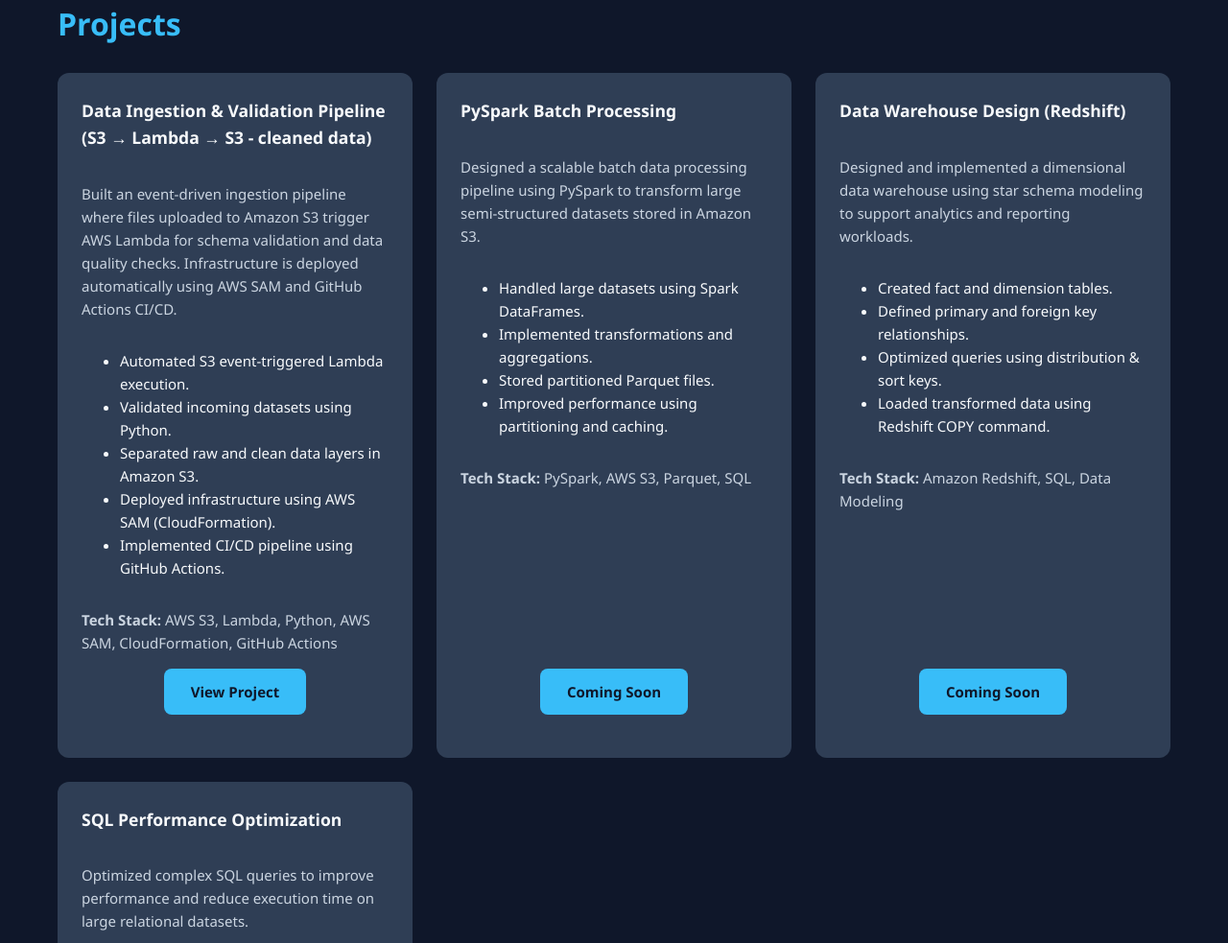
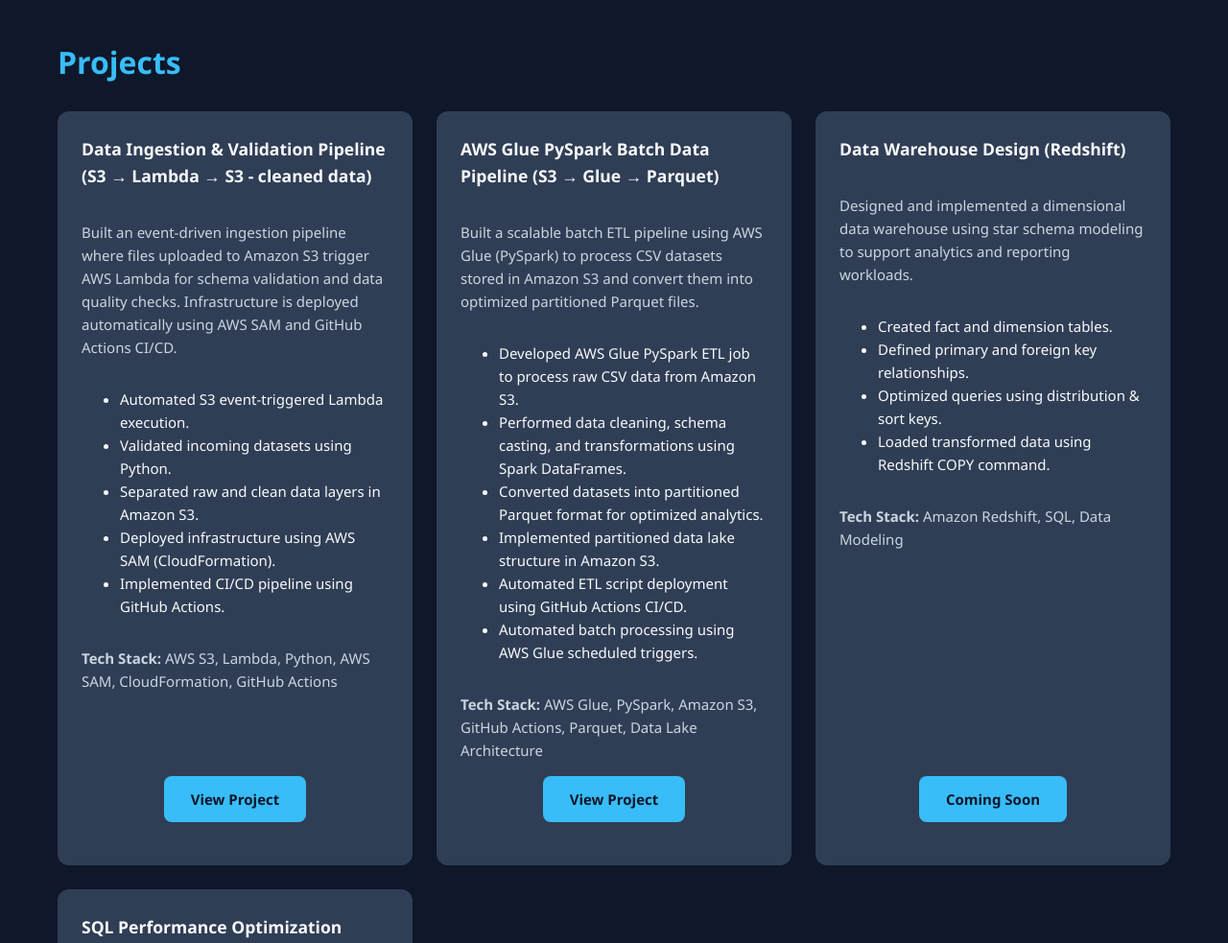
Before and after one commit to Sreenathravindra/Myportfolio, a plain HTML site: page index.html in a window 1280 px wide. Shown: the part 1681-2664 px from the top of the page at 96% size. Drawn offline with Linux system fonts and the light colour scheme.

Commit message:
Second Project has been enabled

```diff
--- a/index.html
+++ b/index.html
@@ -36,6 +36,8 @@
         <a href="mailto:sreenathravindra045@gmail.com">
             <i class="fas fa-envelope"></i>
         </a>
+    </div>
+
     <div class="resume-btn">
         <a href="assets/resume/sreenath_de_resume_045_aws.pdf" class="btn" download target="_blank">
             <i class="fas fa-download"></i> Download Resume
@@ -112,22 +114,29 @@
                 </div>
 
             <div class="project-card">
-                <h3>PySpark Batch Processing</h3>
+                <h3>AWS Glue PySpark Batch Data Pipeline (S3 → Glue → Parquet)</h3>
 
                 <p>
-                    Designed a scalable batch data processing pipeline using PySpark to transform large semi-structured datasets stored in Amazon S3.
+                    Built a scalable batch ETL pipeline using AWS Glue (PySpark) to process CSV datasets stored in Amazon S3 and convert them into optimized partitioned Parquet files.
                 </p>
 
                 <ul>
-                    <li>Handled large datasets using Spark DataFrames.</li>
-                    <li>Implemented transformations and aggregations.</li>
-                    <li>Stored partitioned Parquet files.</li>
-                    <li>Improved performance using partitioning and caching.</li>
+                    <li>Developed AWS Glue PySpark ETL job to process raw CSV data from Amazon S3.</li>
+                    <li>Performed data cleaning, schema casting, and transformations using Spark DataFrames.</li>
+                    <li>Converted datasets into partitioned Parquet format for optimized analytics.</li>
+                    <li>Implemented partitioned data lake structure in Amazon S3.</li>
+                    <li>Automated ETL script deployment using GitHub Actions CI/CD.</li>
+                    <li>Automated batch processing using AWS Glue scheduled triggers.</li>
                 </ul>
 
-                <p><strong>Tech Stack:</strong> PySpark, AWS S3, Parquet, SQL</p>
+                <p><strong>Tech Stack:</strong> AWS Glue, PySpark, Amazon S3, GitHub Actions, Parquet, Data Lake Architecture </p>
                 <div class="btn-wrapper">
-                    <span class="btn disabled">Coming Soon</span>
+                    <a href="https://github.com/Sreenathravindra/aws-serverless-data-lake-pipeline.git"
+                        class="btn"
+                        target="_blank"
+                        rel="noopener noreferrer">
+                        View Project
+                    </a>
                 </div>
             </div>
 
```
Also changed, not shown: 1 other file. Lines whose indentation alone changed are shown as unchanged.
